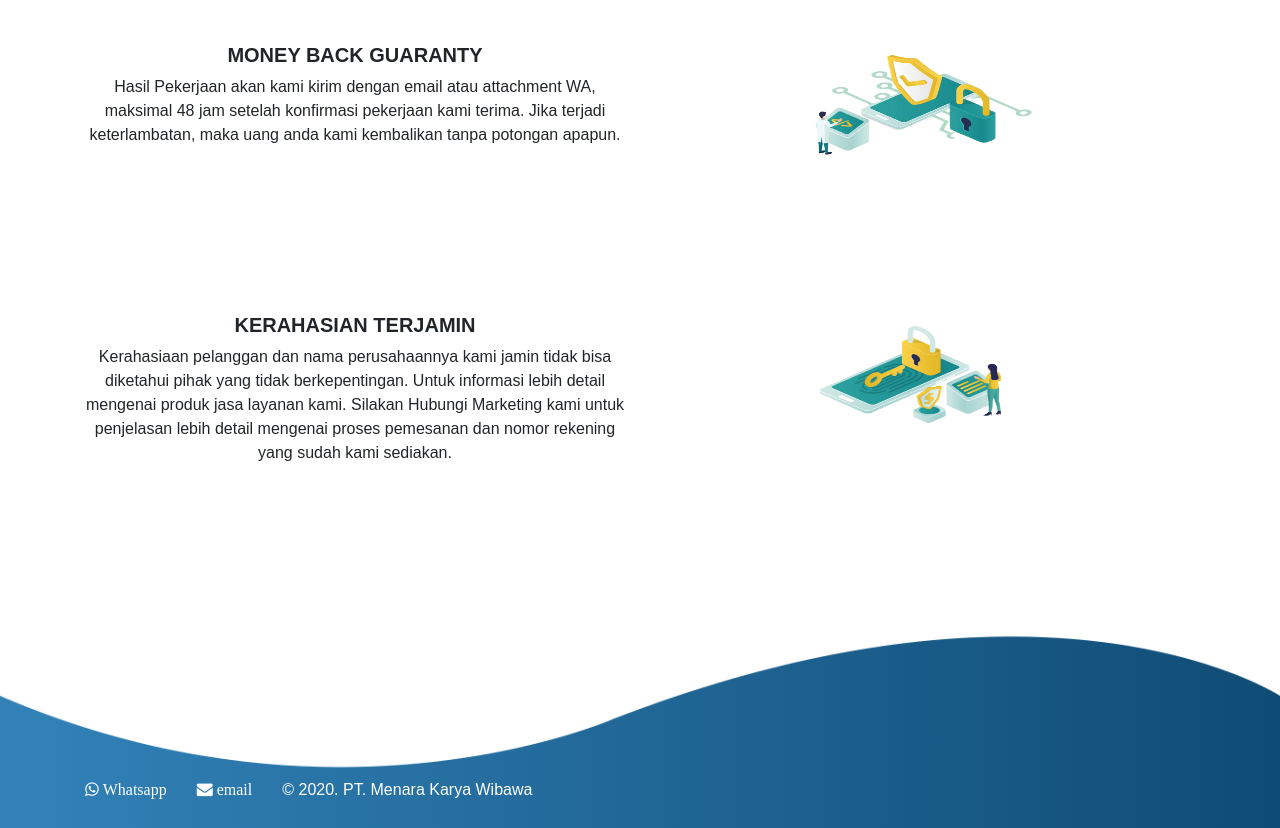
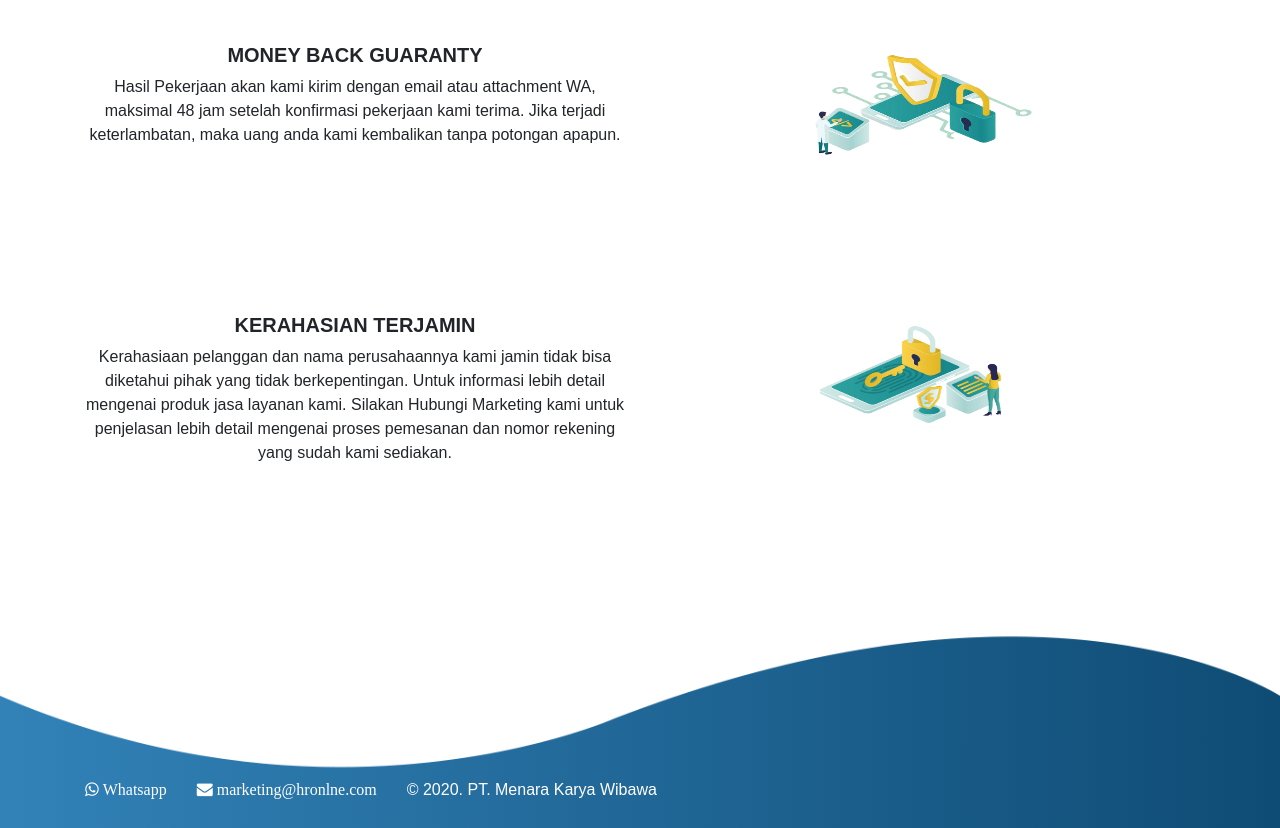
Before and after one commit to Abdulrahman42/Landing-Page-HR-Online, a plain HTML site: page index.html in a window 1280 px wide. Shown: the part 2565-3393 px from the top of the page. Drawn offline with nearby package versions, Linux system fonts and the light colour scheme.

Commit message:
Update index.html
tambah email

```diff
--- a/index.html
+++ b/index.html
@@ -201,7 +201,7 @@
                     <div id="footer-info">
                         <a href="https://api.whatsapp.com/send?phone=6281291288341" class="wa-footer"><i
                                 class="fa fa-whatsapp"> Whatsapp</i> </a> <br>
-                        <a href="" class="wa-footer"><i class="fa fa-envelope"> email</i><br></a>
+                        <a href="mailto:marketing@hronlne.com" class="wa-footer"><i class="fa fa-envelope"> marketing@hronlne.com</i><br></a>
                         <p class="wa-footer" id="time"></p>
                         <!-- <p>PT. Menara Wibawa Karya</p> -->
                     </div>
```
